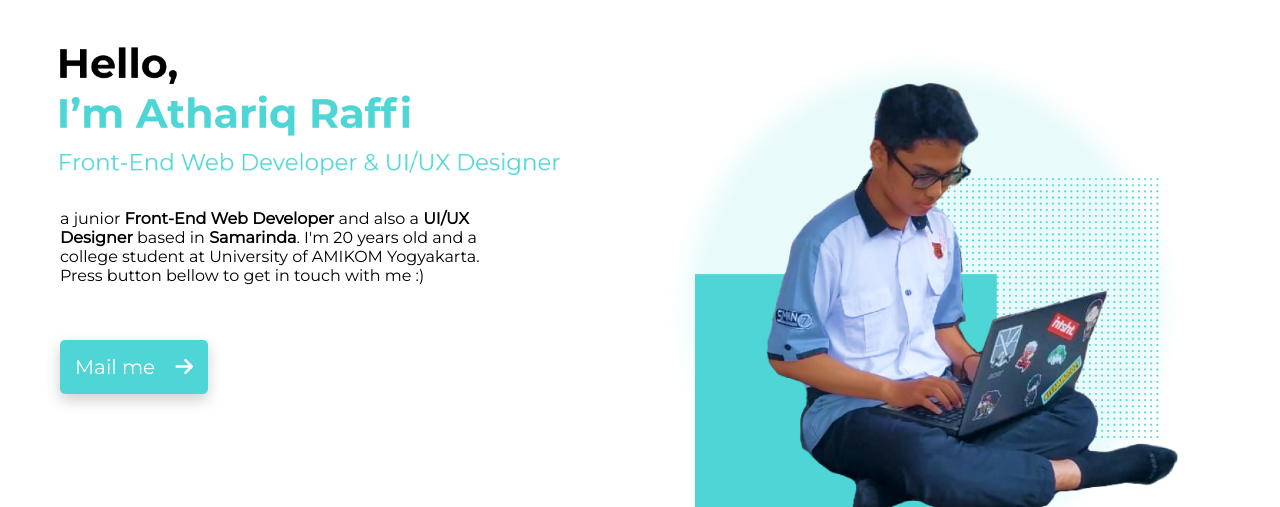
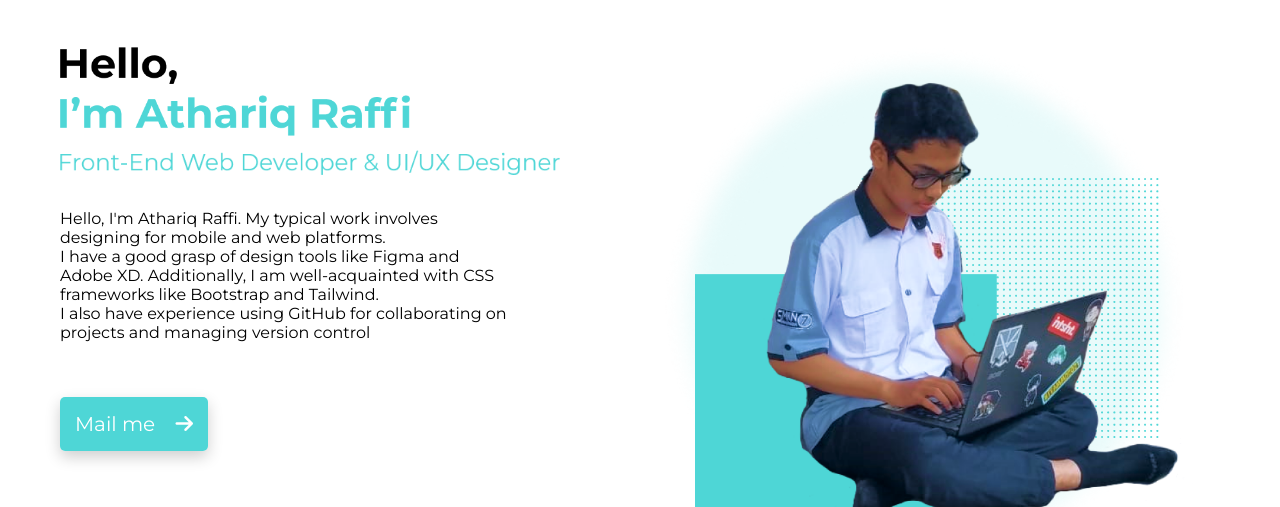
Before and after one commit to athariqraffi/athariqraffi.github.io, a plain HTML site: page index.html in a window 1280 px wide. Shown: the part 127-634 px from the top of the page. Drawn offline with Linux system fonts and the light colour scheme.

Commit message:
Update index.html

```diff
--- a/index.html
+++ b/index.html
@@ -51,9 +51,10 @@
 
                     <div class="text-desc">
                         <p>
-                            a junior <b>Front-End Web Developer</b> and also a <b>UI/UX Designer</b> based in <b>Samarinda</b>.
-                            I'm 20 years old and a college student at University of AMIKOM Yogyakarta.
-                            Press button bellow to get in touch with me :)
+                            Hello, I'm Athariq Raffi. My typical work involves designing for mobile and web platforms. <br>
+                            I have a good grasp of design tools like Figma and Adobe XD. Additionally, I am well-acquainted with CSS frameworks like Bootstrap and Tailwind. <br>
+                            I also have experience using GitHub for collaborating on projects and managing version control
+
                         </p>
                     </div>
 
```
